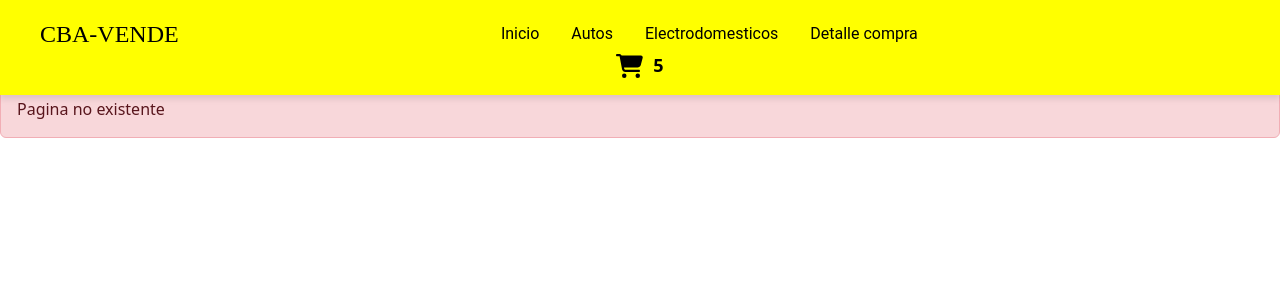
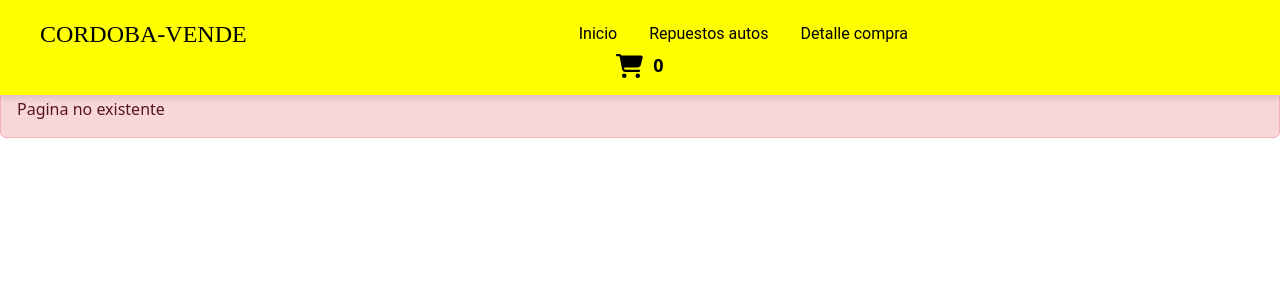
Before and after one commit to leandrotula/e-commerce, a React (Vite) app: page / in a window 1280 px wide. Shown: the top 300 px of the page. Built offline with nearby package versions, Linux system fonts and the light colour scheme.

Commit message:
se agrega cantidad variable carrito

```diff
--- a/src/components/cardwidget/CardWidget.jsx
+++ b/src/components/cardwidget/CardWidget.jsx
@@ -1,13 +1,15 @@
 import './cardwidget.css';
 import { FontAwesomeIcon } from '@fortawesome/react-fontawesome';
 import { faShoppingCart } from '@fortawesome/free-solid-svg-icons';
+import {useSelector} from "react-redux";
 
 export const CardWidget = () => {
 
+    const quantity = useSelector(state => state.cart.items)
     return (
         <div className="icon-container">
             <FontAwesomeIcon icon={faShoppingCart} className="shopping-cart-icon"/>
-            <span className="quantity">5</span>
+            <span className="quantity">{quantity.length}</span>
         </div>
     );
 }
--- a/src/components/navbar/Navbar.jsx
+++ b/src/components/navbar/Navbar.jsx
@@ -7,11 +7,10 @@ const Navbar = () => {
         <>
             <nav className="navbar">
                 <div className="navbar-container">
-                    <a href="#" className="navbar-logo">CBA-VENDE</a>
+                    <a href="#" className="navbar-logo">CORDOBA-VENDE</a>
                     <div className="navbar-links">
                         <Link to={"/"}>Inicio</Link>
-                        <Link to={"autos"}>Autos</Link>
-                        <Link to={"electrodomesticos"}>Electrodomesticos</Link>
+                        <Link to={"autos"}>Repuestos autos</Link>
                         <Link to={"compra"}>Detalle compra</Link>
                     </div>
                 </div>
```
